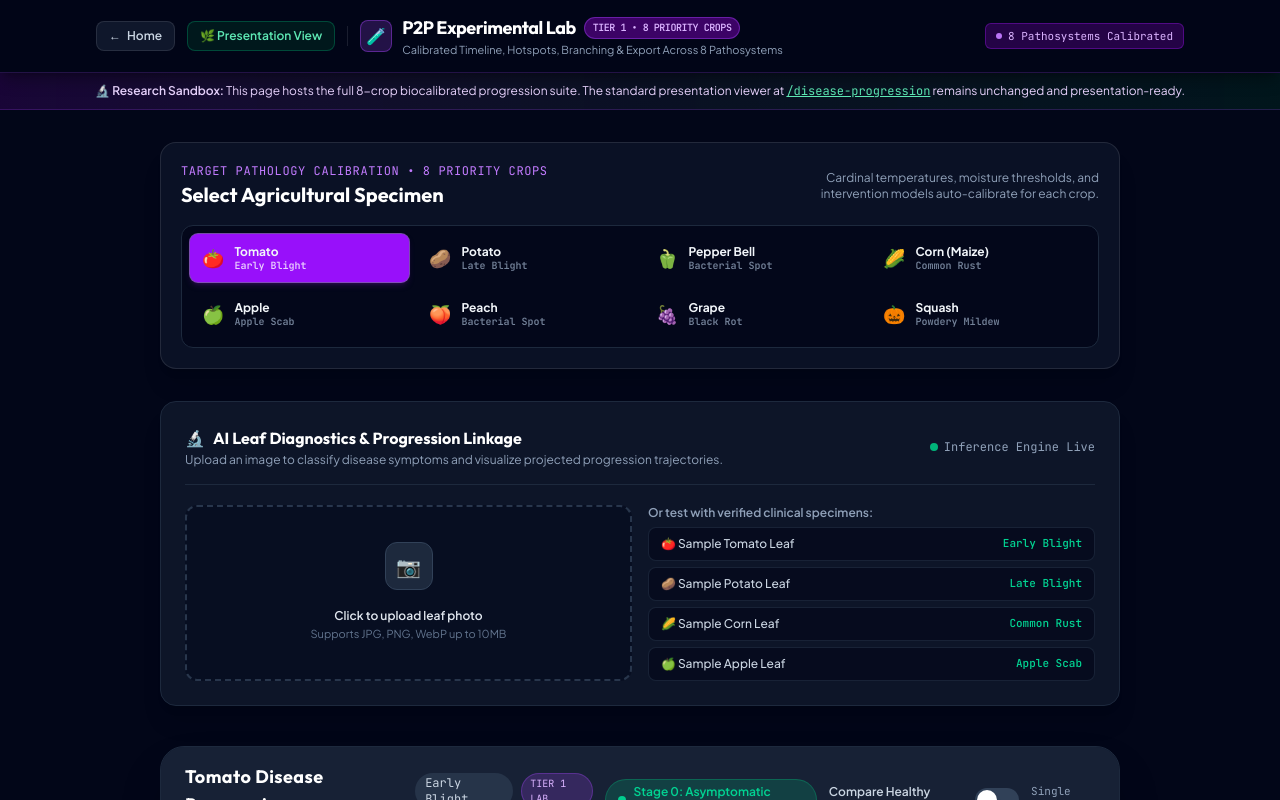
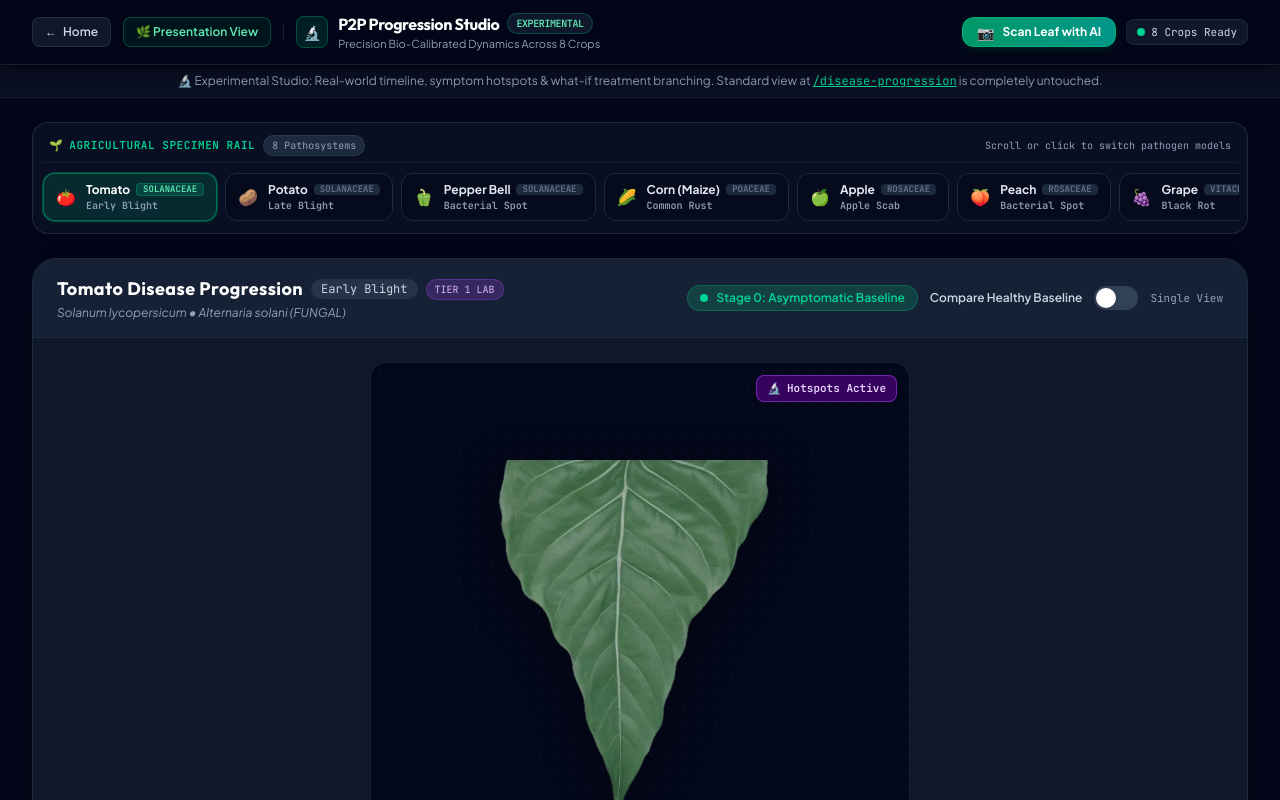
Before and after one commit to KeremVona/AgriTech, a React (Vite) app in the folder frontend/: page /disease-progression-experimental in a window 1280 px wide. Shown: the top 800 px of the page. Built offline with nearby package versions, Linux system fonts and the light colour scheme.

Commit message:
feat(p2p-exp): UI Step 1 - compact horizontal crop rail and on-demand AI scan modal

```diff
--- /dev/null
+++ b/frontend/src/p2p-experimental/components/CompactCropSelectorRail.tsx
@@ -0,0 +1,120 @@
+import React, { useRef, useEffect } from 'react';
+import type { SupportedCropId } from '../models/agronomicTimelineModel';
+
+export interface CropSpecimenItem {
+  id: SupportedCropId;
+  label: string;
+  icon: string;
+  subtitle: string;
+  family: string;
+}
+
+export interface CompactCropSelectorRailProps {
+  crops: CropSpecimenItem[];
+  selectedCrop: SupportedCropId;
+  onSelectCrop: (cropId: SupportedCropId) => void;
+  className?: string;
+}
+
+export const CompactCropSelectorRail: React.FC<CompactCropSelectorRailProps> = ({
+  crops,
+  selectedCrop,
+  onSelectCrop,
+  className = '',
+}) => {
+  const railRef = useRef<HTMLDivElement | null>(null);
+  const activeBtnRef = useRef<HTMLButtonElement | null>(null);
+
+  // Auto-scroll active pill into view smoothly
+  useEffect(() => {
+    if (activeBtnRef.current && railRef.current) {
+      const rail = railRef.current;
+      const btn = activeBtnRef.current;
+      const railRect = rail.getBoundingClientRect();
+      const btnRect = btn.getBoundingClientRect();
+
+      if (btnRect.left < railRect.left || btnRect.right > railRect.right) {
+        btn.scrollIntoView({
+          behavior: 'smooth',
+          inline: 'nearest',
+          block: 'nearest',
+        });
+      }
+    }
+  }, [selectedCrop]);
+
+  return (
+    <div
+      className={`relative w-full bg-slate-900/60 border border-white/10 rounded-2xl p-2 backdrop-blur-md shadow-lg ${className}`}
+      role="region"
+      aria-label="Crop Specimen Selector"
+    >
+      <div className="flex items-center justify-between px-2 pt-1 pb-1.5 border-b border-white/5 mb-1.5">
+        <div className="flex items-center gap-2">
+          <span className="text-[11px] font-mono uppercase tracking-wider text-emerald-400 font-semibold flex items-center gap-1.5">
+            <span>🌱</span> Agricultural Specimen Rail
+          </span>
+          <span className="text-[10px] font-mono px-2 py-0.5 rounded-full bg-slate-800 text-slate-400 border border-slate-700/60 hidden sm:inline">
+            8 Pathosystems
+          </span>
+        </div>
+        <span className="text-[10px] text-slate-400 font-mono hidden md:inline">
+          Scroll or click to switch pathogen models
+        </span>
+      </div>
+
+      {/* Horizontal Scroll Track */}
+      <div
+        ref={railRef}
+        role="tablist"
+        aria-label="Agricultural Crops"
+        className="flex items-center gap-2 overflow-x-auto scroll-smooth py-1 px-0.5 [scrollbar-width:none] [-ms-overflow-style:none] [&::-webkit-scrollbar]:hidden"
+      >
+        {crops.map((crop) => {
+          const isSelected = selectedCrop === crop.id;
+
+          return (
+            <button
+              key={crop.id}
+              ref={isSelected ? activeBtnRef : null}
+              role="tab"
+              aria-selected={isSelected}
+              type="button"
+              onClick={() => onSelectCrop(crop.id)}
+              className={`shrink-0 px-3 py-2 rounded-xl text-xs font-semibold flex items-center gap-2.5 border transition-all duration-150 ease-out cursor-pointer active:scale-[0.97] focus-visible:outline-none focus-visible:ring-2 focus-visible:ring-emerald-400 select-none ${
+                isSelected
+                  ? 'bg-emerald-500/15 border-emerald-500/50 text-white shadow-md shadow-emerald-950/30 ring-1 ring-emerald-500/30'
+                  : 'bg-slate-950/50 border-slate-800 text-slate-400 hover:text-slate-200 hover:bg-slate-850 hover:border-slate-700'
+              }`}
+            >
+              <span className="text-base shrink-0 leading-none">{crop.icon}</span>
+              <div className="text-left min-w-0">
+                <div className="flex items-center gap-1.5 leading-tight">
+                  <span
+                    className={`font-bold truncate ${
+                      isSelected ? 'text-white' : 'text-slate-200'
+                    }`}
+                  >
+                    {crop.label}
+                  </span>
+                  <span
+                    className={`text-[9px] font-mono px-1.5 py-0.2 rounded uppercase ${
+                      isSelected
+                        ? 'bg-emerald-500/20 text-emerald-300 border border-emerald-500/30'
+                        : 'bg-slate-800 text-slate-500'
+                    }`}
+                  >
+                    {crop.family}
+                  </span>
+                </div>
+                <div className="text-[10px] text-slate-400 font-mono truncate mt-0.5">
+                  {crop.subtitle}
+                </div>
+              </div>
+            </button>
+          );
+        })}
+      </div>
+    </div>
+  );
+};
--- /dev/null
+++ b/frontend/src/p2p-experimental/components/DiagnosticScanModal.tsx
@@ -0,0 +1,97 @@
+import React, { useEffect, useCallback } from 'react';
+import type { SupportedCropId } from '../models/agronomicTimelineModel';
+import type { CropId } from '../../types/progression';
+import { DiagnosticUploadCard } from '../../components/DiagnosticScan';
+
+export interface DiagnosticScanModalProps {
+  isOpen: boolean;
+  onClose: () => void;
+  onViewProgression: (cropId: SupportedCropId, sliderPercentage: number) => void;
+}
+
+export const DiagnosticScanModal: React.FC<DiagnosticScanModalProps> = ({
+  isOpen,
+  onClose,
+  onViewProgression,
+}) => {
+  // Close on Escape key press
+  const handleKeyDown = useCallback(
+    (e: KeyboardEvent) => {
+      if (e.key === 'Escape') {
+        onClose();
+      }
+    },
+    [onClose]
+  );
+
+  useEffect(() => {
+    if (!isOpen) return;
+
+    window.addEventListener('keydown', handleKeyDown);
+    // Prevent background scrolling while modal is open
+    document.body.style.overflow = 'hidden';
+
+    return () => {
+      window.removeEventListener('keydown', handleKeyDown);
+      document.body.style.overflow = '';
+    };
+  }, [isOpen, handleKeyDown]);
+
+  if (!isOpen) return null;
+
+  const handleScanComplete = (cropId: CropId, sliderPercentage: number) => {
+    onViewProgression(cropId as SupportedCropId, sliderPercentage);
+    onClose();
+  };
+
+  return (
+    <div
+      role="dialog"
+      aria-modal="true"
+      aria-labelledby="scanner-modal-title"
+      onClick={(e) => {
+        if (e.target === e.currentTarget) onClose();
+      }}
+      className="fixed inset-0 z-50 bg-slate-950/80 backdrop-blur-md flex items-center justify-center p-4 sm:p-6 overflow-y-auto animate-in fade-in duration-200"
+    >
+      <div className="relative w-full max-w-2xl bg-slate-900 border border-slate-700/80 rounded-2xl shadow-2xl overflow-hidden flex flex-col my-8 transition-transform duration-200 ease-out transform scale-100">
+        {/* Modal Header */}
+        <div className="flex items-center justify-between px-6 py-4 bg-slate-900/95 border-b border-slate-800">
+          <div className="flex items-center gap-2.5">
+            <div className="w-8 h-8 rounded-lg bg-emerald-500/15 border border-emerald-500/30 flex items-center justify-center text-sm shadow-inner">
+              📷
+            </div>
+            <div>
+              <h2
+                id="scanner-modal-title"
+                className="text-base font-bold text-white tracking-tight flex items-center gap-2"
+              >
+                AI Leaf Diagnostic Scanner
+                <span className="text-[10px] font-mono px-2 py-0.5 rounded-full bg-emerald-950/80 border border-emerald-500/30 text-emerald-300">
+                  MobileNetV3 Core
+                </span>
+              </h2>
+              <p className="text-xs text-slate-400 mt-0.5">
+                Classify leaf pathology and project calibrated infection timeline
+              </p>
+            </div>
+          </div>
+
+          <button
+            type="button"
+            onClick={onClose}
+            className="w-8 h-8 rounded-lg bg-slate-800 hover:bg-slate-700 border border-slate-700 hover:border-slate-600 text-slate-400 hover:text-white flex items-center justify-center text-sm transition-all cursor-pointer active:scale-[0.97]"
+            aria-label="Close diagnostic scanner"
+          >
+            ✕
+          </button>
+        </div>
+
+        {/* Modal Body: Diagnostic Upload Card */}
+        <div className="p-6 overflow-y-auto max-h-[80vh]">
+          <DiagnosticUploadCard onViewProgression={handleScanComplete} />
+        </div>
+      </div>
+    </div>
+  );
+};
--- a/frontend/src/p2p-experimental/pages/DiseaseProgressionExperimentalPage.tsx
+++ b/frontend/src/p2p-experimental/pages/DiseaseProgressionExperimentalPage.tsx
@@ -2,9 +2,10 @@ import { useState, useRef } from 'react';
 import { Link } from 'react-router-dom';
 import type { SupportedCropId } from '../models/agronomicTimelineModel';
 import { DiseaseProgressionViewerExperimental } from '../components/DiseaseProgressionViewerExperimental';
-import { DiagnosticUploadCard } from '../../components/DiagnosticScan';
+import { CompactCropSelectorRail, type CropSpecimenItem } from '../components/CompactCropSelectorRail';
+import { DiagnosticScanModal } from '../components/DiagnosticScanModal';
 
-const CROPS: { id: SupportedCropId; label: string; icon: string; subtitle: string; family: string }[] = [
+const CROPS: CropSpecimenItem[] = [
   { id: 'tomato', label: 'Tomato', icon: '🍅', subtitle: 'Early Blight', family: 'Solanaceae' },
   { id: 'potato', label: 'Potato', icon: '🥔', subtitle: 'Late Blight', family: 'Solanaceae' },
   { id: 'pepper', label: 'Pepper Bell', icon: '🫑', subtitle: 'Bacterial Spot', family: 'Solanaceae' },
@@ -18,11 +19,13 @@ const CROPS: { id: SupportedCropId; label: string; icon: string; subtitle: strin
 export function DiseaseProgressionExperimentalPage() {
   const [selectedCrop, setSelectedCrop] = useState<SupportedCropId>('tomato');
   const [currentProgress, setCurrentProgress] = useState<number>(0);
+  const [isScannerOpen, setIsScannerOpen] = useState<boolean>(false);
   const viewerSectionRef = useRef<HTMLDivElement | null>(null);
 
   const handleViewProgression = (cropId: SupportedCropId, pct: number) => {
     setSelectedCrop(cropId);
     setCurrentProgress(pct);
+    setIsScannerOpen(false);
     viewerSectionRef.current?.scrollIntoView({
       behavior: 'smooth',
       block: 'start',
@@ -30,17 +33,17 @@ export function DiseaseProgressionExperimentalPage() {
   };
 
   return (
-    <div className="min-h-screen bg-slate-950 text-slate-100 flex flex-col antialiased selection:bg-purple-500 selection:text-white">
+    <div className="min-h-screen bg-slate-950 text-slate-100 flex flex-col antialiased selection:bg-emerald-500 selection:text-white">
       {/* =========================================================================
           1. PAGE HEADER & NAVIGATION
           ========================================================================= */}
-      <header className="sticky top-0 z-40 w-full bg-slate-950/85 backdrop-blur-xl border-b border-purple-500/20 shadow-lg shadow-black/30">
-        <div className="max-w-6xl mx-auto px-4 sm:px-6 lg:px-8 h-18 flex items-center justify-between">
-          {/* Left: Back Links & Lab Badge */}
+      <header className="sticky top-0 z-40 w-full bg-slate-950/90 backdrop-blur-xl border-b border-white/10 shadow-lg shadow-black/40">
+        <div className="max-w-7xl mx-auto px-4 sm:px-6 lg:px-8 h-16 flex items-center justify-between gap-3">
+          {/* Left: Navigation links and title */}
           <div className="flex items-center gap-3">
             <Link
               to="/"
-              className="inline-flex items-center gap-1.5 px-3 py-1.5 rounded-lg bg-slate-900 border border-white/10 text-xs font-semibold text-slate-300 hover:text-white hover:border-purple-500/40 transition-all cursor-pointer group"
+              className="inline-flex items-center gap-1.5 px-3 py-1.5 rounded-lg bg-slate-900 border border-white/10 text-xs font-semibold text-slate-300 hover:text-white hover:border-emerald-500/40 transition-all duration-150 ease-out cursor-pointer active:scale-[0.97] group"
             >
               <span className="group-hover:-translate-x-0.5 transition-transform">←</span>
               <span>Home</span>
@@ -48,100 +51,77 @@ export function DiseaseProgressionExperimentalPage() {
 
             <Link
               to="/disease-progression"
-              className="inline-flex items-center gap-1.5 px-3 py-1.5 rounded-lg bg-emerald-950/50 border border-emerald-500/30 text-xs font-semibold text-emerald-300 hover:text-white hover:border-emerald-400 transition-all cursor-pointer"
+              className="inline-flex items-center gap-1.5 px-3 py-1.5 rounded-lg bg-emerald-950/40 border border-emerald-500/30 text-xs font-semibold text-emerald-300 hover:text-white hover:border-emerald-400 transition-all duration-150 ease-out cursor-pointer active:scale-[0.97]"
             >
               <span>🌿 Presentation View</span>
             </Link>
 
-            <div className="h-5 w-[1px] bg-white/10 hidden sm:block" />
+            <div className="h-4 w-[1px] bg-white/10 hidden sm:block" />
 
             <div className="flex items-center gap-2.5">
-              <div className="w-8 h-8 rounded-lg bg-purple-500/20 border border-purple-500/40 flex items-center justify-center text-base">
-                🧪
+              <div className="w-8 h-8 rounded-lg bg-emerald-500/15 border border-emerald-500/30 flex items-center justify-center text-sm shadow-inner">
+                🔬
               </div>
               <div>
-                <h1 className="text-base sm:text-lg font-bold text-white tracking-tight flex items-center gap-2">
-                  P2P Experimental Lab
-                  <span className="text-[10px] font-mono px-2 py-0.5 rounded-full bg-purple-950 border border-purple-500/40 text-purple-300">
-                    TIER 1 • 8 PRIORITY CROPS
+                <h1 className="text-sm sm:text-base font-bold text-white tracking-tight flex items-center gap-2">
+                  P2P Progression Studio
+                  <span className="text-[10px] font-mono px-2 py-0.5 rounded-full bg-slate-900 border border-emerald-500/30 text-emerald-300 hidden md:inline">
+                    EXPERIMENTAL
                   </span>
                 </h1>
-                <p className="text-[11px] text-slate-400 hidden sm:block">
-                  Calibrated Timeline, Hotspots, Branching & Export Across 8 Pathosystems
+                <p className="text-[11px] text-slate-400 hidden lg:block">
+                  Precision Bio-Calibrated Dynamics Across 8 Crops
                 </p>
               </div>
             </div>
           </div>
 
-          {/* Right: Runtime Status Badges */}
-          <div className="flex items-center gap-2">
-            <span className="px-2.5 py-1 rounded-md bg-purple-950/60 border border-purple-800/60 text-purple-300 font-mono text-[11px] flex items-center gap-1.5">
-              <span className="w-1.5 h-1.5 rounded-full bg-purple-400 animate-pulse" />
-              8 Pathosystems Calibrated
+          {/* Right: AI Leaf Scan trigger & Status Badge */}
+          <div className="flex items-center gap-2.5">
+            <button
+              type="button"
+              onClick={() => setIsScannerOpen(true)}
+              className="inline-flex items-center gap-2 px-3.5 py-1.5 rounded-xl bg-gradient-to-r from-emerald-600 to-teal-600 hover:from-emerald-500 hover:to-teal-500 text-white text-xs font-bold shadow-md shadow-emerald-950/50 border border-emerald-400/40 transition-all duration-150 ease-out cursor-pointer active:scale-[0.97]"
+              title="Open AI Diagnostic Leaf Scanner"
+            >
+              <span className="text-sm leading-none">📷</span>
+              <span>Scan Leaf with AI</span>
+            </button>
+
+            <span className="px-2.5 py-1 rounded-lg bg-slate-900 border border-slate-800 text-slate-300 font-mono text-[11px] hidden sm:flex items-center gap-1.5">
+              <span className="w-2 h-2 rounded-full bg-emerald-400 animate-pulse" />
+              <span>8 Crops Ready</span>
             </span>
           </div>
         </div>
       </header>
 
       {/* =========================================================================
-          2. EXPERIMENTAL BANNER NOTICE
+          2. RESEARCH SANDBOX NOTICE
           ========================================================================= */}
-      <div className="bg-gradient-to-r from-purple-950/40 via-slate-900/60 to-emerald-950/40 border-b border-purple-500/20 px-4 py-2.5 text-center text-xs text-purple-200">
-        <span className="font-semibold">🔬 Research Sandbox:</span> This page hosts the full 8-crop biocalibrated progression suite. The standard presentation viewer at{' '}
-        <Link to="/disease-progression" className="underline font-mono text-emerald-300 hover:text-white">
+      <div className="bg-slate-900/60 border-b border-white/5 px-4 py-2 text-center text-xs text-slate-400">
+        <span>🔬 Experimental Studio: Real-world timeline, symptom hotspots & what-if treatment branching. Standard view at </span>
+        <Link to="/disease-progression" className="underline font-mono text-emerald-400 hover:text-emerald-300">
           /disease-progression
         </Link>{' '}
-        remains unchanged and presentation-ready.
+        <span>is completely untouched.</span>
       </div>
 
       {/* =========================================================================
           3. MAIN WORKSPACE CONTAINER
           ========================================================================= */}
-      <main className="flex-1 max-w-5xl w-full mx-auto px-4 sm:px-6 lg:px-8 py-8 space-y-8">
-        {/* Crop Selector Toolbar */}
-        <section className="bg-slate-900/70 border border-white/10 rounded-2xl p-4 sm:p-5 flex flex-col gap-4 shadow-xl">
-          <div className="flex flex-col sm:flex-row sm:items-center justify-between gap-2">
-            <div>
-              <div className="text-xs font-mono uppercase tracking-wider text-purple-400 mb-0.5">
-                TARGET PATHOLOGY CALIBRATION • 8 PRIORITY CROPS
-              </div>
-              <h2 className="text-lg sm:text-xl font-bold text-white">Select Agricultural Specimen</h2>
-            </div>
-            <p className="text-xs text-slate-400 sm:max-w-xs sm:text-right">
-              Cardinal temperatures, moisture thresholds, and intervention models auto-calibrate for each crop.
-            </p>
-          </div>
-
-          {/* Crop Selector Grid */}
-          <div className="grid grid-cols-2 sm:grid-cols-4 gap-2 bg-slate-950/80 border border-slate-800 p-2 rounded-xl">
-            {CROPS.map((crop) => (
-              <button
-                key={crop.id}
-                type="button"
-                onClick={() => setSelectedCrop(crop.id)}
-                className={`px-3 py-2.5 rounded-lg text-xs font-semibold flex items-center gap-2.5 transition-all cursor-pointer text-left ${
-                  selectedCrop === crop.id
-                    ? 'bg-purple-600 text-white shadow-md shadow-purple-900/40 ring-1 ring-purple-400/60'
-                    : 'text-slate-400 hover:text-slate-200 hover:bg-slate-800/60'
-                }`}
-              >
-                <span className="text-lg shrink-0">{crop.icon}</span>
-                <div className="min-w-0">
-                  <div className="leading-tight truncate font-bold text-slate-100">{crop.label}</div>
-                  <div className="text-[10px] opacity-80 font-mono truncate">{crop.subtitle}</div>
-                </div>
-              </button>
-            ))}
-          </div>
+      <main className="flex-1 max-w-7xl w-full mx-auto px-4 sm:px-6 lg:px-8 py-6 space-y-6">
+        {/* Compact Ergonomic Crop Selector Rail */}
+        <section aria-label="Agricultural Crop Specimen Selector">
+          <CompactCropSelectorRail
+            crops={CROPS}
+            selectedCrop={selectedCrop}
+            onSelectCrop={setSelectedCrop}
+          />
         </section>
 
-        {/* AI Diagnostic Scanner Section */}
-        <section aria-label="AI Leaf Diagnostic Scanner">
-          <DiagnosticUploadCard onViewProgression={handleViewProgression} />
-        </section>
-
-        {/* Core Experimental Progression Viewer */}
-        <section ref={viewerSectionRef} aria-label="Experimental Progression Viewer" className="pt-2">
+        {/* Core Progression Viewer Studio */}
+        <section ref={viewerSectionRef} aria-label="Disease Progression Studio">
           <DiseaseProgressionViewerExperimental
             key={selectedCrop}
             cropId={selectedCrop}
@@ -151,33 +131,33 @@ export function DiseaseProgressionExperimentalPage() {
         </section>
 
         {/* Theoretical Framework & Formulation Reference */}
-        <section className="bg-slate-900/60 border border-slate-800/80 rounded-2xl p-5 sm:p-6 text-xs text-slate-400 flex flex-col md:flex-row items-start md:items-center justify-between gap-4">
-          <div className="space-y-1.5 max-w-2xl">
+        <section className="bg-slate-900/50 border border-white/5 rounded-2xl p-5 text-xs text-slate-400 flex flex-col md:flex-row items-start md:items-center justify-between gap-4">
+          <div className="space-y-1 max-w-2xl">
             <div className="font-semibold text-slate-200 flex items-center gap-2">
               <span>Epidemiological Model Specification</span>
-              <span className="text-[10px] font-mono px-2 py-0.5 rounded bg-purple-950 text-purple-300 border border-purple-800/50">
+              <span className="text-[10px] font-mono px-2 py-0.5 rounded bg-slate-800 text-emerald-300 border border-slate-700/60">
                 USDA Magarey Beta Response
               </span>
             </div>
-            <p className="text-slate-400 leading-relaxed">
-              Pathogen incubation days and lesion expansion are evaluated using non-linear cardinal temperature response f(T) coupled with exponential moisture saturation g(RH). Thermal ceilings (T &gt; T_max) accurately trigger epidemiological arrest.
+            <p className="text-slate-400 leading-relaxed text-[11px]">
+              Incubation latency and lesion expansion are computed using non-linear cardinal temperature response f(T) coupled with exponential moisture saturation g(RH). Thermal ceilings (T &gt; T_max) trigger epidemiological arrest.
             </p>
           </div>
           <div className="flex flex-wrap gap-2 shrink-0">
-            <span className="px-2.5 py-1 rounded-md bg-slate-800 border border-slate-700/60 text-slate-300 font-mono">
+            <span className="px-2.5 py-1 rounded-md bg-slate-800/80 border border-slate-700/60 text-slate-300 font-mono text-[10px]">
               Bi-directional Days ↔ %
             </span>
-            <span className="px-2.5 py-1 rounded-md bg-purple-950/60 border border-purple-800/60 text-purple-300 font-mono">
-              Zero Context Leaks
+            <span className="px-2.5 py-1 rounded-md bg-emerald-950/40 border border-emerald-800/40 text-emerald-300 font-mono text-[10px]">
+              Zero GPU Context Leaks
             </span>
           </div>
         </section>
       </main>
 
       {/* Footer */}
-      <footer className="w-full border-t border-white/5 py-8 text-center text-xs text-slate-500">
-        <div className="max-w-5xl mx-auto px-4 flex flex-col sm:flex-row items-center justify-between gap-4">
-          <p>© {new Date().getFullYear()} AgriTech • Precision Crop Health & Disease Progression (Experimental)</p>
+      <footer className="w-full border-t border-white/5 py-6 text-center text-xs text-slate-500">
+        <div className="max-w-7xl mx-auto px-4 flex flex-col sm:flex-row items-center justify-between gap-3">
+          <p>© {new Date().getFullYear()} AgriTech • Precision Crop Health & Disease Progression (Experimental Studio)</p>
           <div className="flex items-center gap-4">
             <Link to="/disease-progression" className="text-emerald-400 hover:text-emerald-300 transition-colors">
               Standard Presentation View
@@ -189,6 +169,13 @@ export function DiseaseProgressionExperimentalPage() {
           </div>
         </div>
       </footer>
+
+      {/* AI Diagnostic Scanner Modal Dialog */}
+      <DiagnosticScanModal
+        isOpen={isScannerOpen}
+        onClose={() => setIsScannerOpen(false)}
+        onViewProgression={handleViewProgression}
+      />
     </div>
   );
 }
```
